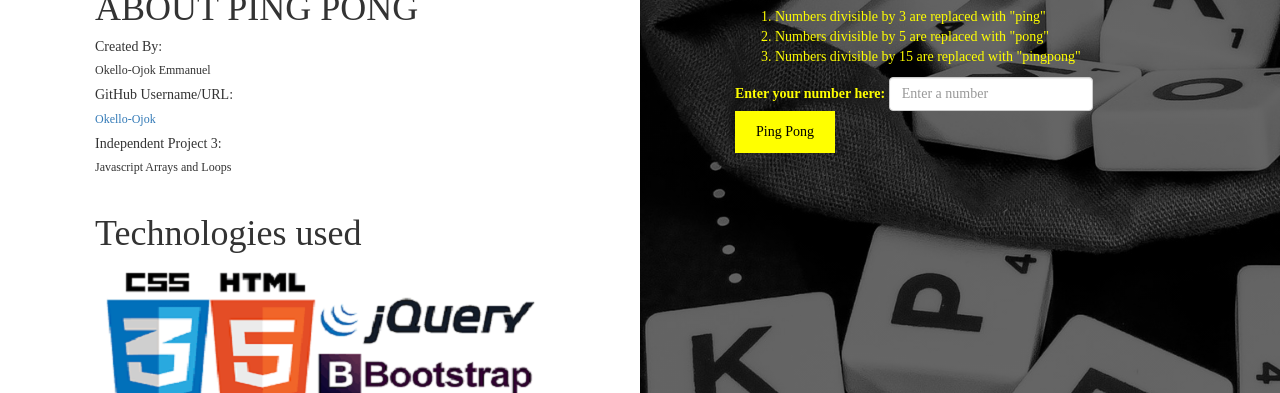
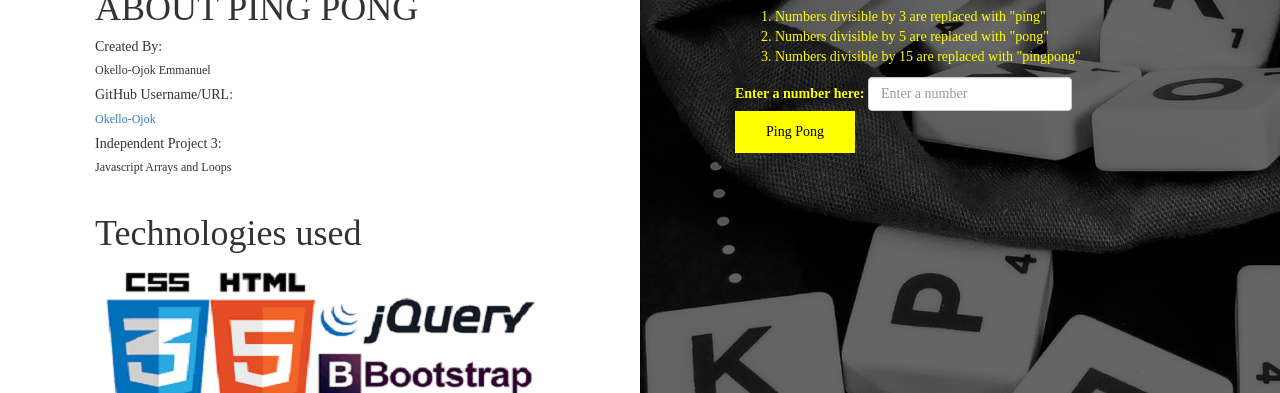
Before and after one commit to Okello-Ojok/ping-pong, a plain HTML site: page index.html in a window 1280 px wide. Shown: the part 205-598 px from the top of the page. Drawn offline with Linux system fonts and the light colour scheme; a web font is replaced by a local one.

Commit message:
adjust button size

```diff
--- a/css/styles.css
+++ b/css/styles.css
@@ -33,6 +33,7 @@ body {
   color: black;
   border-radius: 0;
   transition: .2s;
+  width: 120px;
 }
 
 .btn:hover, .btn:focus {
--- a/index.html
+++ b/index.html
@@ -53,7 +53,7 @@
           </ol>
           <form id="ping-pong" class="form-inline">
             <div class="form-group">
-              <label for="userInput">Enter your number here:</label>
+              <label for="userInput">Enter a number here:</label>
               <input id="userInput" type="text" class="form-control" placeholder="Enter a number">
             </div>
             <button type="submit" class="btn">Ping Pong</button>
```
